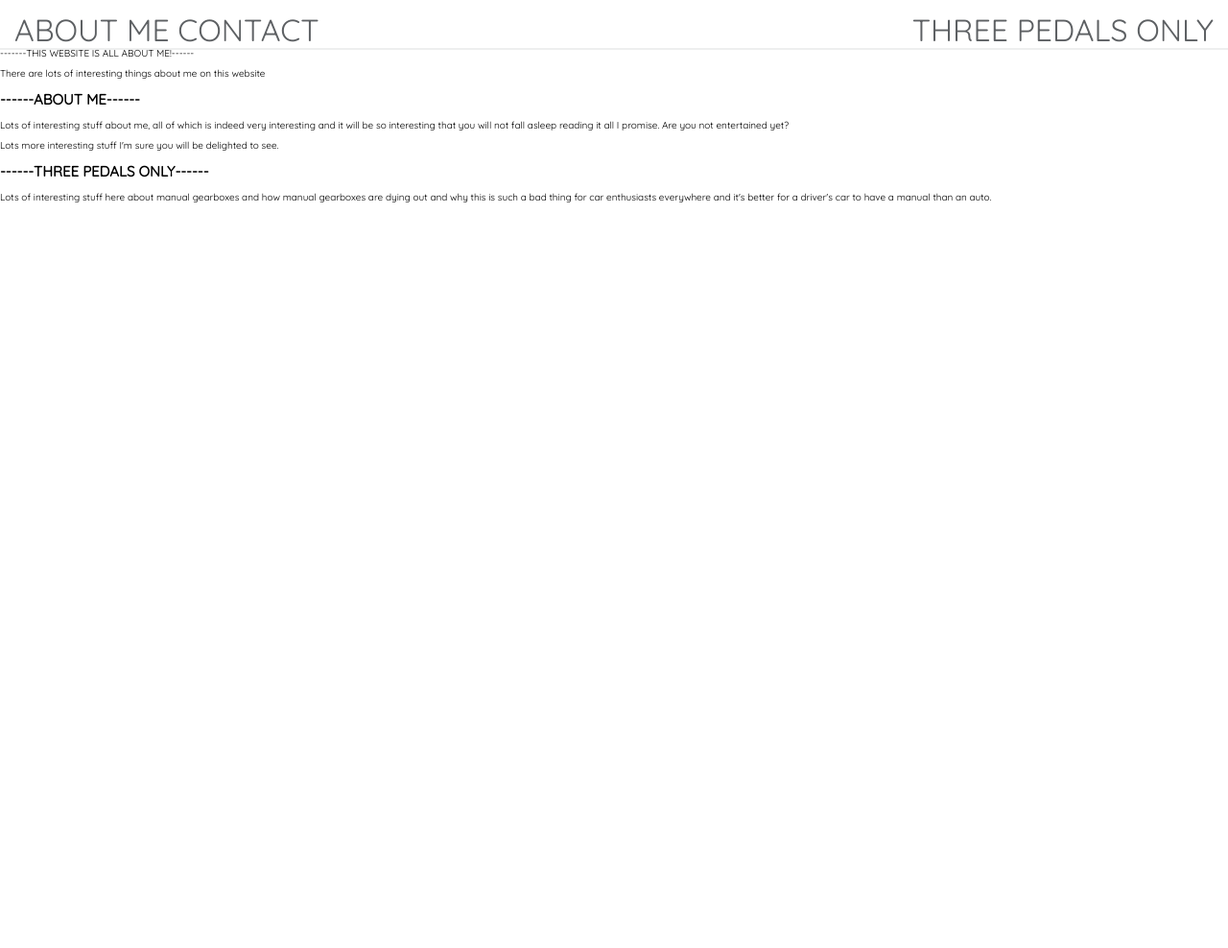
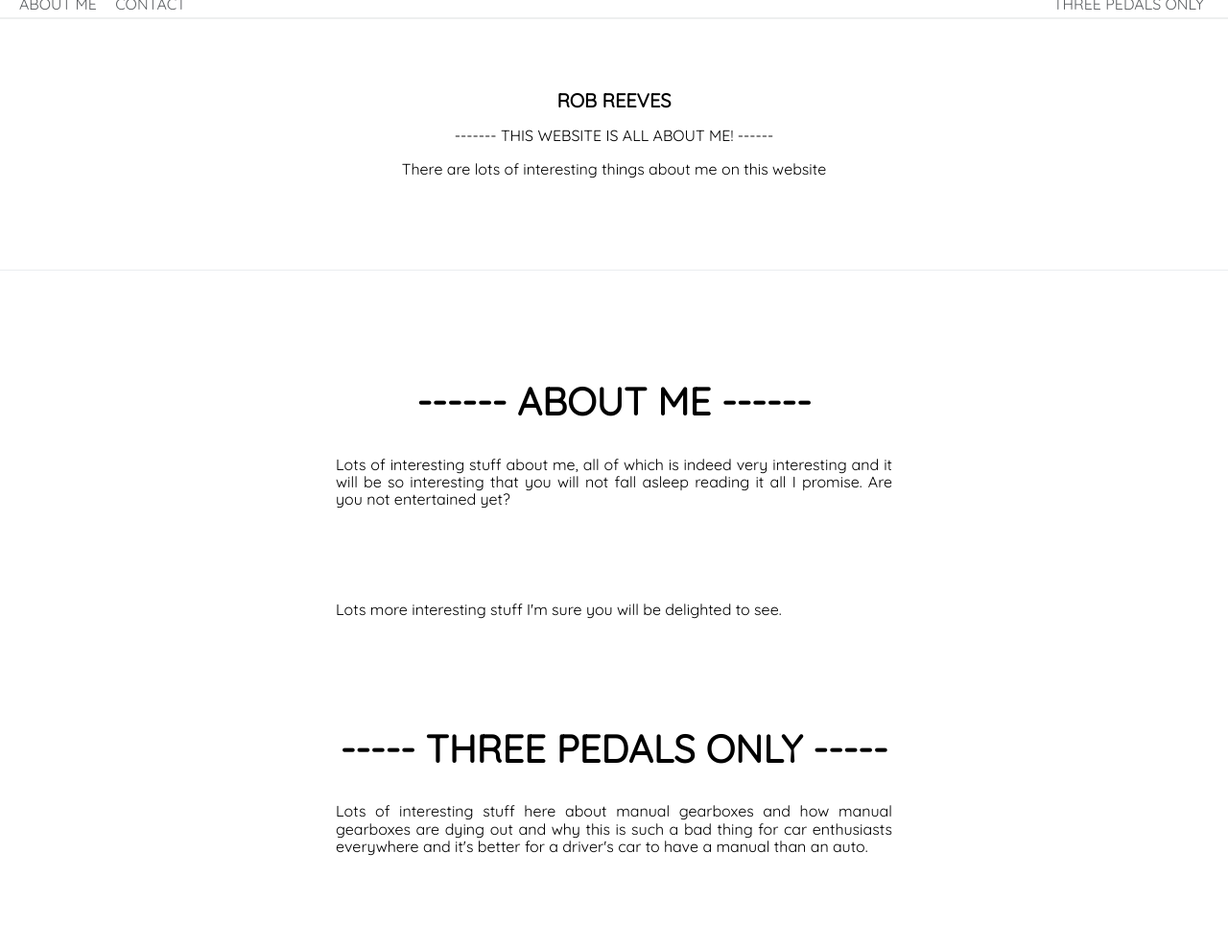
Before and after one commit to robertkieronreeves/Portfolio, a PHP site: page /Portfolio.html in a window 1280 px wide. Shown: the whole page at 96% size. Before the commit the page ends 211 px from the top, so only its background shows below. Run offline with PHP 8.4, Linux system fonts and the light colour scheme; some libraries are stand-ins or nearby versions.

Commit message:
added borders and aligned text

```diff
--- a/Portfolio.css
+++ b/Portfolio.css
@@ -14,17 +14,70 @@ Body {
     position: fixed;
     box-shadow: 0 2px 0 rgba(93, 96, 99, .1);
     width: 100%;
-    font-size: 2rem;
+    font-size: 1rem;
 }
 
 .nav-button-left {
     float: left;
     position: relative;
-    left: 15px;
+    left: 5px;
+    bottom: 5px;
 }
 
 .nav-button-right {
     float: right;
     position: relative;
-    right: 15px;
+    right: 25px;
+    bottom: 5px;
 }
+
+.nav-text {
+    margin-left: 15px;
+}
+
+.main-header-wrapper {
+    max-width: 580px;
+    margin-left: auto;
+    margin-right: auto;
+    padding-top: 80px;
+    padding-bottom: 80px;
+}
+
+.main-content-wrapper {
+    max-width: 580px;
+    margin-left: auto;
+    margin-right: auto;
+    padding-top: 80px;
+    padding-bottom: 80px;
+}
+
+h1 {
+    text-align: center;
+    font-size: 3rem;
+}
+
+h2 {
+    text-align: center;
+    font-size: 2.5rem;
+}
+
+
+.sub-heading {
+    text-align: center;
+    font-size: 1rem;
+}
+
+.sub-heading2 {
+    text-align: center;
+    font-size: 1rem;
+}
+
+.main-content {
+    border-top: 1px solid #EAEDF0;
+    width: 100%;
+}
+
+p {
+    text-align: justify;
+    font-size: 1rem;
+}
--- a/Portfolio.html
+++ b/Portfolio.html
@@ -22,7 +22,7 @@
                 <div class="main-header-centre">
                     <h1>ROB REEVES</h1>
                     <div class="sub-heading-wrapper">
-                        <p class="sub-heading">-------THIS WEBSITE IS ALL ABOUT ME!------</p>
+                        <p class="sub-heading">------- THIS WEBSITE IS ALL ABOUT ME! ------</p>
                     </div>
                     <div class="sub-heading-wrapper2">
                         <p class="sub-heading2">There are lots of interesting things about me on this website</p>
@@ -32,13 +32,13 @@
         </div>
     <div class="main-content">
         <div class="main-content-wrapper">
-            <h2>------ABOUT ME------</h2>
+            <h2>------ ABOUT ME ------</h2>
             <p class="main-content-text">
                 Lots of interesting stuff about me, all of which is indeed very interesting and it will be so interesting that you will not fall asleep reading it all I promise. Are you not entertained yet?
             </p>
             <p class="main-content-wrapper">Lots more interesting stuff I'm sure you will be delighted to see.
             </p>
-            <h2>------THREE PEDALS ONLY------</h2>
+            <h2>----- THREE PEDALS ONLY -----</h2>
             <p class="main-content-text">
                 Lots of interesting stuff here about manual gearboxes and how manual gearboxes are dying out and why this is such a bad thing for car enthusiasts everywhere and it's better for a driver's car to have a manual than an auto.
             </p>
```
